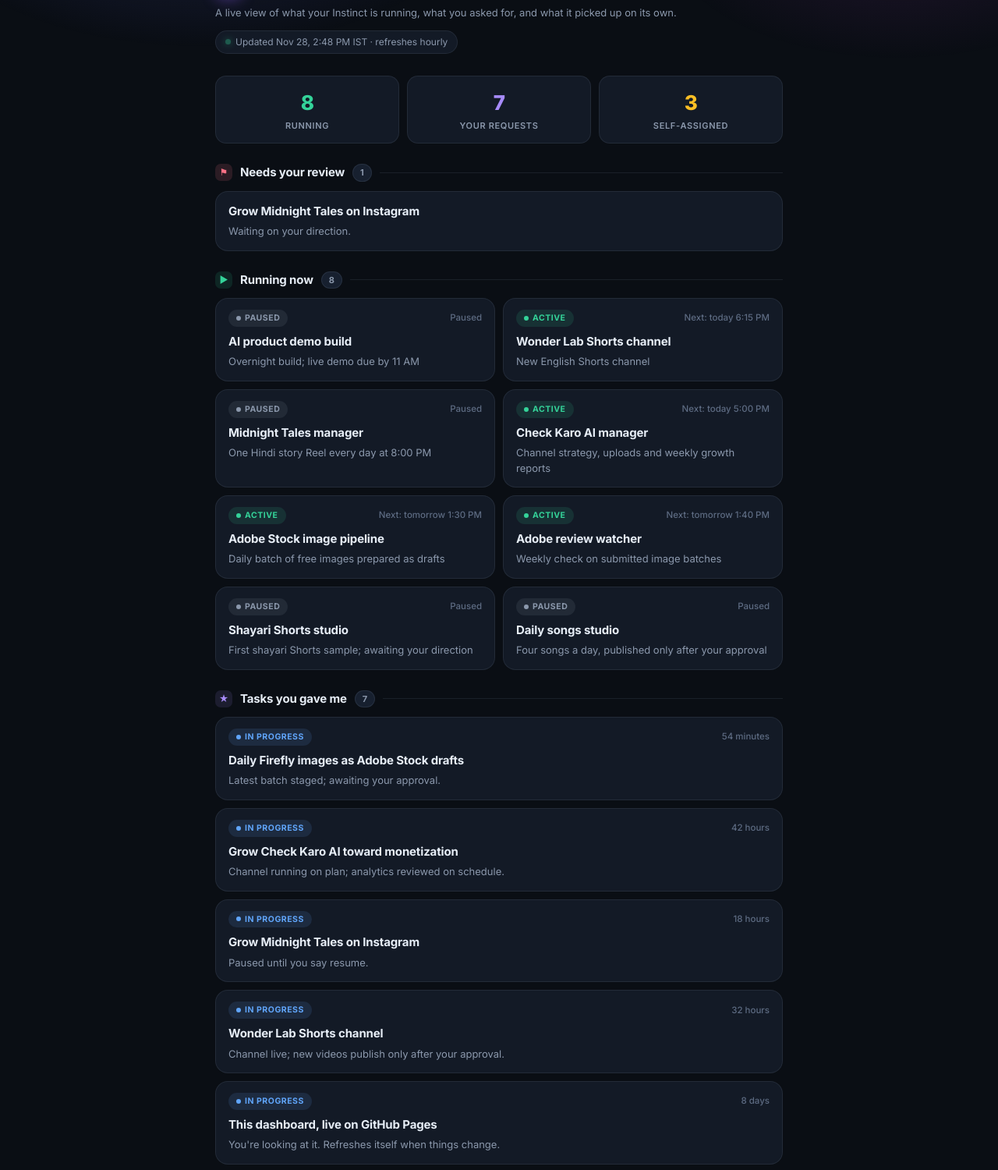
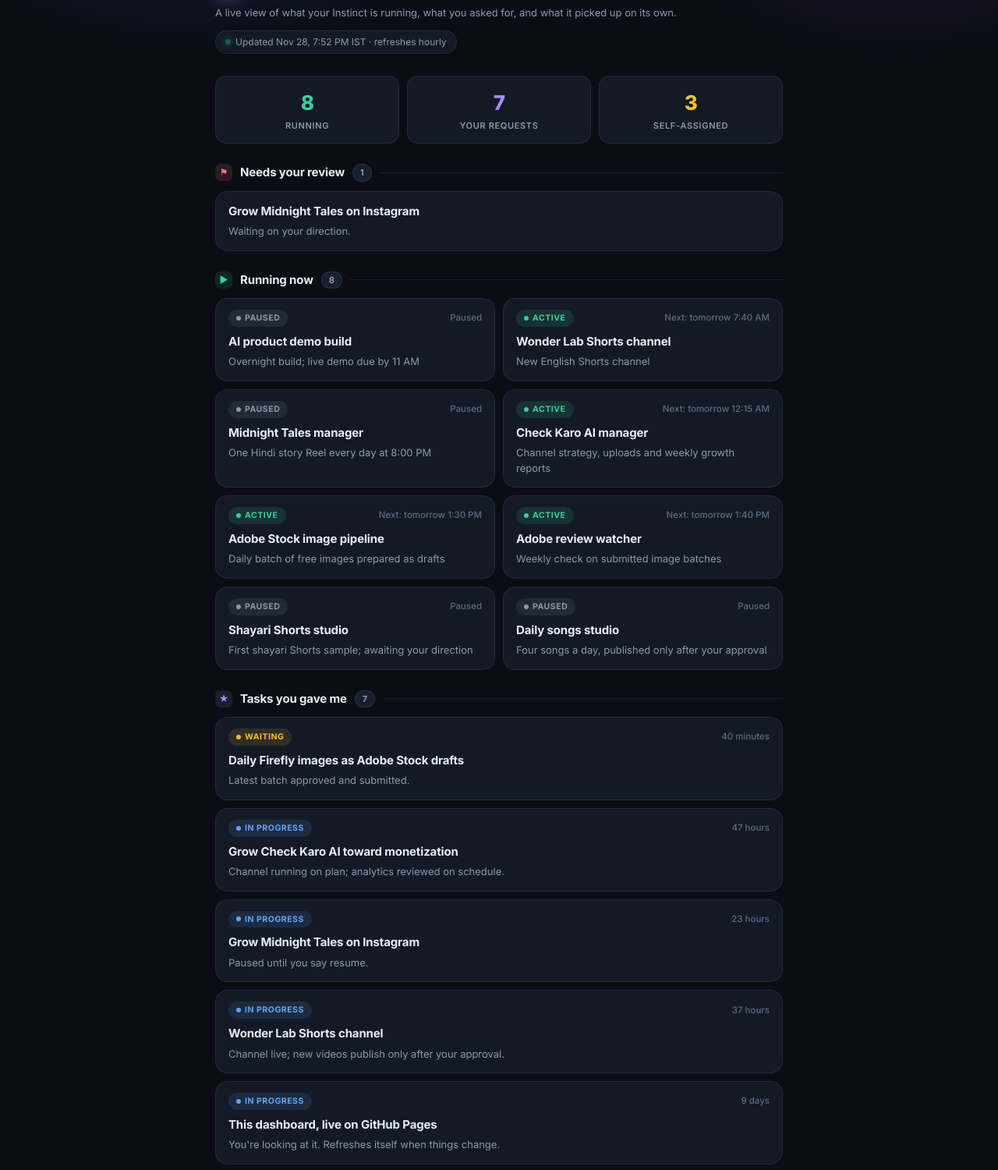
Before and after one commit to Lakshay85/mission-control, a plain HTML site: page index.html in a window 1280 px wide. Shown: the part 79-1579 px from the top of the page at 78% size. Drawn offline with Linux system fonts and the light colour scheme.

Commit message:
Update timestamps and statuses in index.html

```diff
--- a/index.html
+++ b/index.html
@@ -84,7 +84,7 @@ footer .heart{color:var(--violet)}
 <header>
   <div class="brand"><div class="logo">&#9672;</div><h1>NOVA Dashboard</h1></div>
   <div class="sub">A live view of what your Instinct is running, what you asked for, and what it picked up on its own.</div>
-  <span class="stamp"><span class="dot"></span>Updated Nov 28, 2:48 PM IST &middot; refreshes hourly</span>
+  <span class="stamp"><span class="dot"></span>Updated Nov 28, 7:52 PM IST &middot; refreshes hourly</span>
 </header>
 
 <div class="stats">
@@ -113,7 +113,7 @@ footer .heart{color:var(--violet)}
   <div class="card-note">Overnight build; live demo due by 11 AM</div>
 </div>
 <div class="card">
-  <div class="card-top"><span class="pill on">Active</span><span class="age">Next: today 6:15 PM</span></div>
+  <div class="card-top"><span class="pill on">Active</span><span class="age">Next: tomorrow 7:40 AM</span></div>
   <div class="card-title">Wonder Lab Shorts channel</div>
   <div class="card-note">New English Shorts channel</div>
 </div>
@@ -123,7 +123,7 @@ footer .heart{color:var(--violet)}
   <div class="card-note">One Hindi story Reel every day at 8:00 PM</div>
 </div>
 <div class="card">
-  <div class="card-top"><span class="pill on">Active</span><span class="age">Next: today 5:00 PM</span></div>
+  <div class="card-top"><span class="pill on">Active</span><span class="age">Next: tomorrow 12:15 AM</span></div>
   <div class="card-title">Check Karo AI manager</div>
   <div class="card-note">Channel strategy, uploads and weekly growth reports</div>
 </div>
@@ -154,27 +154,27 @@ footer .heart{color:var(--violet)}
   <div class="sec-head"><span class="ico v">&#9733;</span><h2>Tasks you gave me</h2><span class="count">7</span><span class="bar"></span></div>
   <div class="grid single">
 <div class="card">
-  <div class="card-top"><span class="pill prog">In progress</span><span class="age">54 minutes</span></div>
+  <div class="card-top"><span class="pill wait">Waiting</span><span class="age">40 minutes</span></div>
   <div class="card-title">Daily Firefly images as Adobe Stock drafts</div>
-  <div class="card-note">Latest batch staged; awaiting your approval.</div>
+  <div class="card-note">Latest batch approved and submitted.</div>
 </div>
 <div class="card">
-  <div class="card-top"><span class="pill prog">In progress</span><span class="age">42 hours</span></div>
+  <div class="card-top"><span class="pill prog">In progress</span><span class="age">47 hours</span></div>
   <div class="card-title">Grow Check Karo AI toward monetization</div>
   <div class="card-note">Channel running on plan; analytics reviewed on schedule.</div>
 </div>
 <div class="card">
-  <div class="card-top"><span class="pill prog">In progress</span><span class="age">18 hours</span></div>
+  <div class="card-top"><span class="pill prog">In progress</span><span class="age">23 hours</span></div>
   <div class="card-title">Grow Midnight Tales on Instagram</div>
   <div class="card-note">Paused until you say resume.</div>
 </div>
 <div class="card">
-  <div class="card-top"><span class="pill prog">In progress</span><span class="age">32 hours</span></div>
+  <div class="card-top"><span class="pill prog">In progress</span><span class="age">37 hours</span></div>
   <div class="card-title">Wonder Lab Shorts channel</div>
   <div class="card-note">Channel live; new videos publish only after your approval.</div>
 </div>
 <div class="card">
-  <div class="card-top"><span class="pill prog">In progress</span><span class="age">8 days</span></div>
+  <div class="card-top"><span class="pill prog">In progress</span><span class="age">9 days</span></div>
   <div class="card-title">This dashboard, live on GitHub Pages</div>
   <div class="card-note">You&#x27;re looking at it. Refreshes itself when things change.</div>
 </div>
@@ -195,7 +195,7 @@ footer .heart{color:var(--violet)}
   <div class="sec-head"><span class="ico a">&#9881;</span><h2>I assigned myself</h2><span class="count">3</span><span class="bar"></span></div>
   <div class="grid single">
 <div class="card">
-  <div class="card-top"><span class="pill wait">Waiting</span><span class="age">6 days</span></div>
+  <div class="card-top"><span class="pill wait">Waiting</span><span class="age">7 days</span></div>
   <div class="card-title">Adobe Stock review: Nov 21-23 batches</div>
   <div class="card-note">Submitted; in Adobe&#x27;s review queue.</div>
 </div>
@@ -211,7 +211,7 @@ footer .heart{color:var(--violet)}
 <section>
   <div class="sec-head"><span class="ico b">&#9745;</span><h2>Todo list</h2><span class="count">9</span><span class="bar"></span></div>
   <div class="tlist">
-<div class="trow"><span class="box"></span><span class="nm">Daily Firefly images as Adobe Stock drafts</span><span class="st">In progress</span></div>
+<div class="trow"><span class="box"></span><span class="nm">Daily Firefly images as Adobe Stock drafts</span><span class="st">Waiting</span></div>
 <div class="trow"><span class="box"></span><span class="nm">Grow Check Karo AI toward monetization</span><span class="st">In progress</span></div>
 <div class="trow"><span class="box"></span><span class="nm">Grow Midnight Tales on Instagram</span><span class="st">In progress</span></div>
 <div class="trow"><span class="box"></span><span class="nm">Wonder Lab Shorts channel</span><span class="st">In progress</span></div>
```
